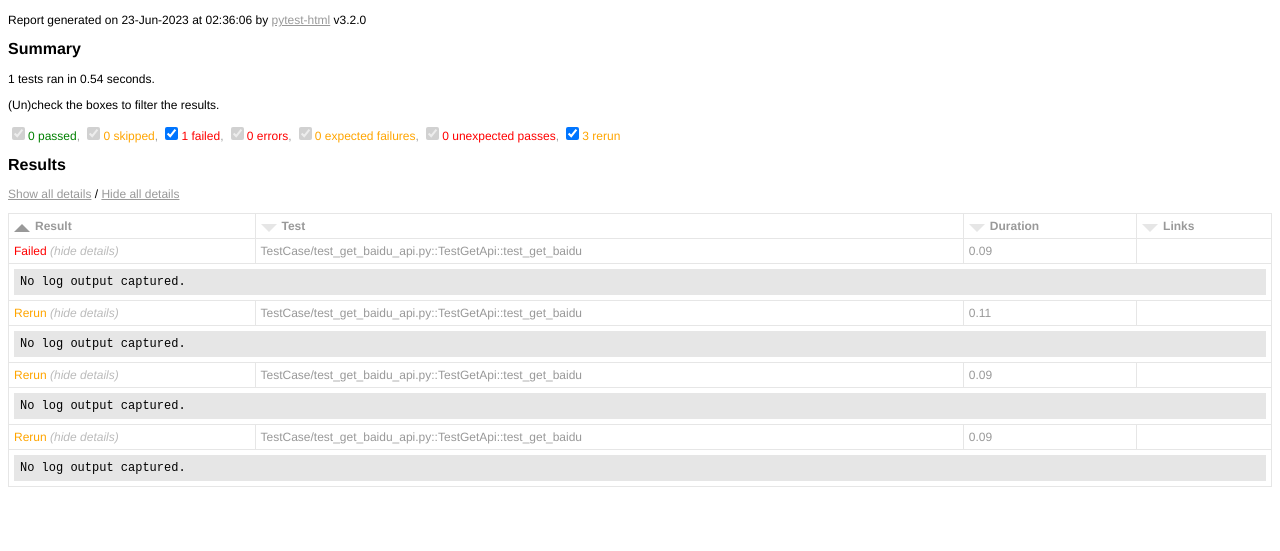
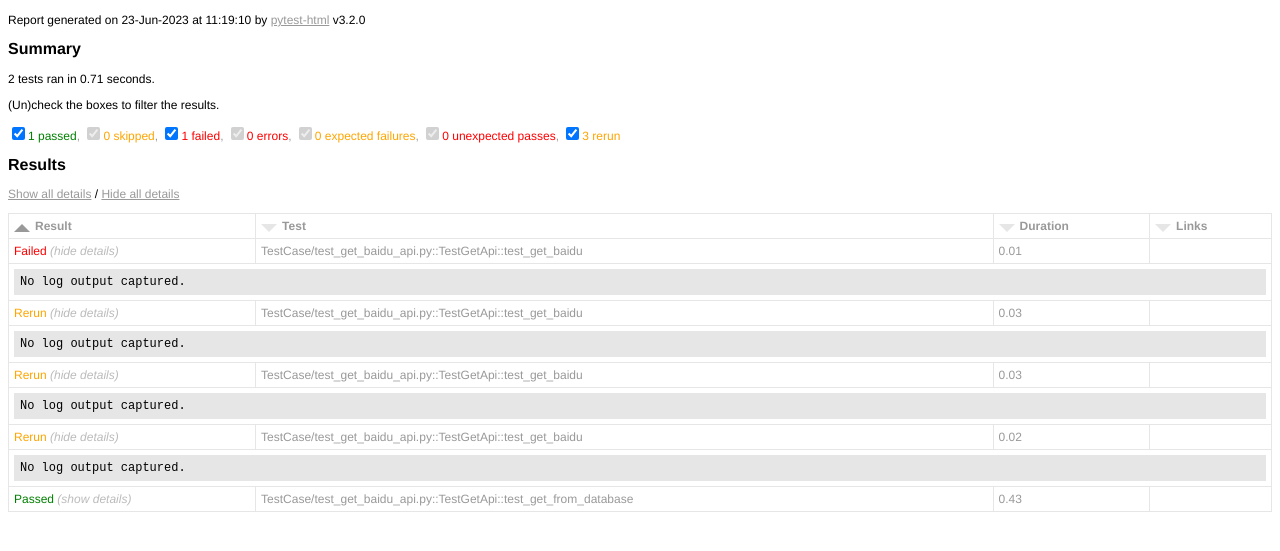
Before and after one commit to spjfan/spj_auto, a plain HTML site: page Simple-html-reports/reports.html in a window 1280 px wide. Shown: the part 47-598 px from the top of the page. Drawn offline with Linux system fonts and the light colour scheme.

Commit message:
testcase from database

```diff
--- a/Simple-html-reports/reports.html
+++ b/Simple-html-reports/reports.html
@@ -253,10 +253,10 @@ function filterTable(elem) { // eslint-disable-line no-unused-vars
 }
 </script>
     <h1>reports.html</h1>
-    <p>Report generated on 23-Jun-2023 at 02:36:06 by <a href="https://pypi.python.org/pypi/pytest-html">pytest-html</a> v3.2.0</p>
+    <p>Report generated on 23-Jun-2023 at 11:19:10 by <a href="https://pypi.python.org/pypi/pytest-html">pytest-html</a> v3.2.0</p>
     <h2>Summary</h2>
-    <p>1 tests ran in 0.54 seconds. </p>
-    <p class="filter" hidden="true">(Un)check the boxes to filter the results.</p><input checked="true" class="filter" data-test-result="passed" disabled="true" hidden="true" name="filter_checkbox" onChange="filterTable(this)" type="checkbox"/><span class="passed">0 passed</span>, <input checked="true" class="filter" data-test-result="skipped" disabled="true" hidden="true" name="filter_checkbox" onChange="filterTable(this)" type="checkbox"/><span class="skipped">0 skipped</span>, <input checked="true" class="filter" data-test-result="failed" hidden="true" name="filter_checkbox" onChange="filterTable(this)" type="checkbox"/><span class="failed">1 failed</span>, <input checked="true" class="filter" data-test-result="error" disabled="true" hidden="true" name="filter_checkbox" onChange="filterTable(this)" type="checkbox"/><span class="error">0 errors</span>, <input checked="true" class="filter" data-test-result="xfailed" disabled="true" hidden="true" name="filter_checkbox" onChange="filterTable(this)" type="checkbox"/><span class="xfailed">0 expected failures</span>, <input checked="true" class="filter" data-test-result="xpassed" disabled="true" hidden="true" name="filter_checkbox" onChange="filterTable(this)" type="checkbox"/><span class="xpassed">0 unexpected passes</span>, <input checked="true" class="filter" data-test-result="rerun" hidden="true" name="filter_checkbox" onChange="filterTable(this)" type="checkbox"/><span class="rerun">3 rerun</span>
+    <p>2 tests ran in 0.71 seconds. </p>
+    <p class="filter" hidden="true">(Un)check the boxes to filter the results.</p><input checked="true" class="filter" data-test-result="passed" hidden="true" name="filter_checkbox" onChange="filterTable(this)" type="checkbox"/><span class="passed">1 passed</span>, <input checked="true" class="filter" data-test-result="skipped" disabled="true" hidden="true" name="filter_checkbox" onChange="filterTable(this)" type="checkbox"/><span class="skipped">0 skipped</span>, <input checked="true" class="filter" data-test-result="failed" hidden="true" name="filter_checkbox" onChange="filterTable(this)" type="checkbox"/><span class="failed">1 failed</span>, <input checked="true" class="filter" data-test-result="error" disabled="true" hidden="true" name="filter_checkbox" onChange="filterTable(this)" type="checkbox"/><span class="error">0 errors</span>, <input checked="true" class="filter" data-test-result="xfailed" disabled="true" hidden="true" name="filter_checkbox" onChange="filterTable(this)" type="checkbox"/><span class="xfailed">0 expected failures</span>, <input checked="true" class="filter" data-test-result="xpassed" disabled="true" hidden="true" name="filter_checkbox" onChange="filterTable(this)" type="checkbox"/><span class="xpassed">0 unexpected passes</span>, <input checked="true" class="filter" data-test-result="rerun" hidden="true" name="filter_checkbox" onChange="filterTable(this)" type="checkbox"/><span class="rerun">3 rerun</span>
     <h2>Results</h2>
     <table id="results-table">
       <thead id="results-table-head">
@@ -271,7 +271,7 @@ function filterTable(elem) { // eslint-disable-line no-unused-vars
         <tr>
           <td class="col-result">Failed</td>
           <td class="col-name">TestCase/test_get_baidu_api.py::TestGetApi::test_get_baidu</td>
-          <td class="col-duration">0.09</td>
+          <td class="col-duration">0.01</td>
           <td class="col-links"></td></tr>
         <tr>
           <td class="extra" colspan="4">
@@ -280,7 +280,7 @@ function filterTable(elem) { // eslint-disable-line no-unused-vars
         <tr>
           <td class="col-result">Rerun</td>
           <td class="col-name">TestCase/test_get_baidu_api.py::TestGetApi::test_get_baidu</td>
-          <td class="col-duration">0.11</td>
+          <td class="col-duration">0.03</td>
           <td class="col-links"></td></tr>
         <tr>
           <td class="extra" colspan="4">
@@ -289,7 +289,7 @@ function filterTable(elem) { // eslint-disable-line no-unused-vars
         <tr>
           <td class="col-result">Rerun</td>
           <td class="col-name">TestCase/test_get_baidu_api.py::TestGetApi::test_get_baidu</td>
-          <td class="col-duration">0.09</td>
+          <td class="col-duration">0.03</td>
           <td class="col-links"></td></tr>
         <tr>
           <td class="extra" colspan="4">
@@ -298,7 +298,16 @@ function filterTable(elem) { // eslint-disable-line no-unused-vars
         <tr>
           <td class="col-result">Rerun</td>
           <td class="col-name">TestCase/test_get_baidu_api.py::TestGetApi::test_get_baidu</td>
-          <td class="col-duration">0.09</td>
+          <td class="col-duration">0.02</td>
+          <td class="col-links"></td></tr>
+        <tr>
+          <td class="extra" colspan="4">
+            <div class="empty log">No log output captured.</div></td></tr></tbody>
+      <tbody class="passed results-table-row">
+        <tr>
+          <td class="col-result">Passed</td>
+          <td class="col-name">TestCase/test_get_baidu_api.py::TestGetApi::test_get_from_database</td>
+          <td class="col-duration">0.43</td>
           <td class="col-links"></td></tr>
         <tr>
           <td class="extra" colspan="4">
```
Also changed, not shown: 1 other file.
